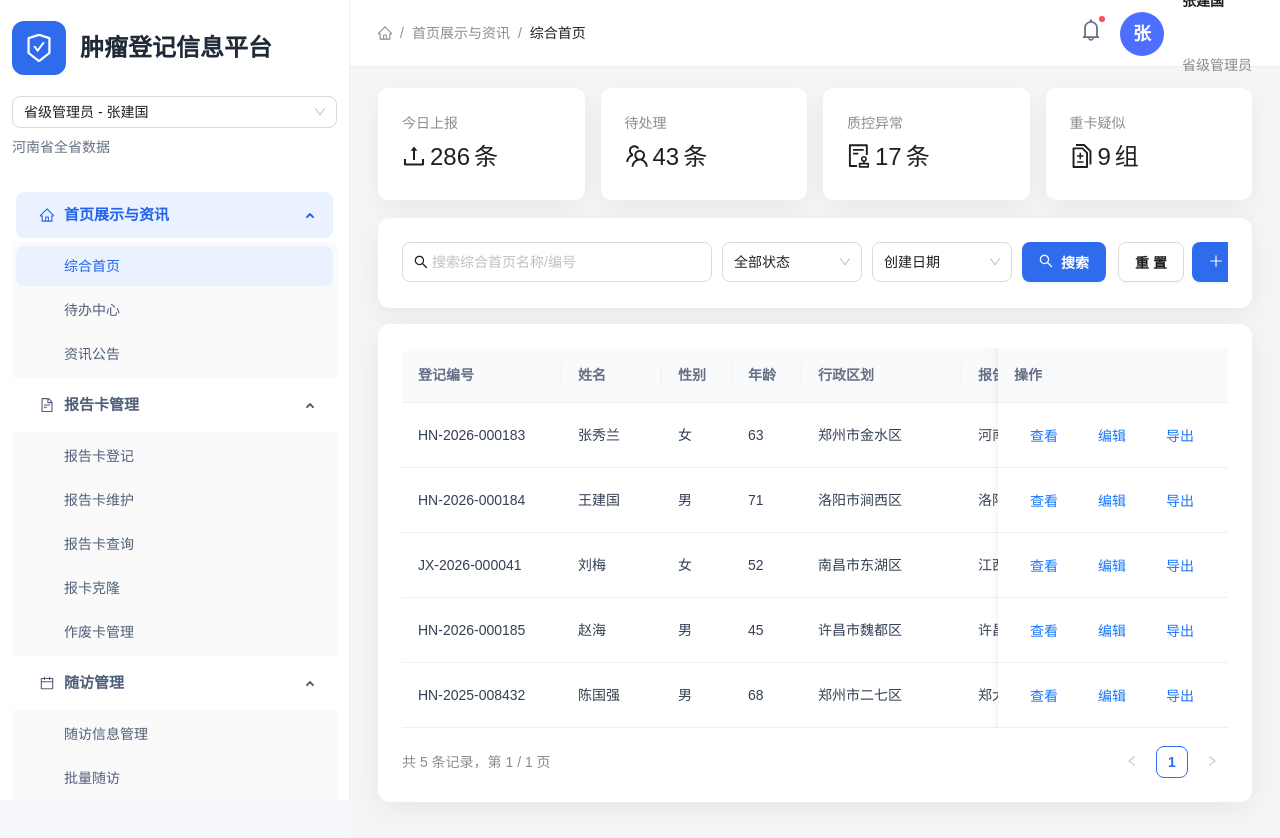
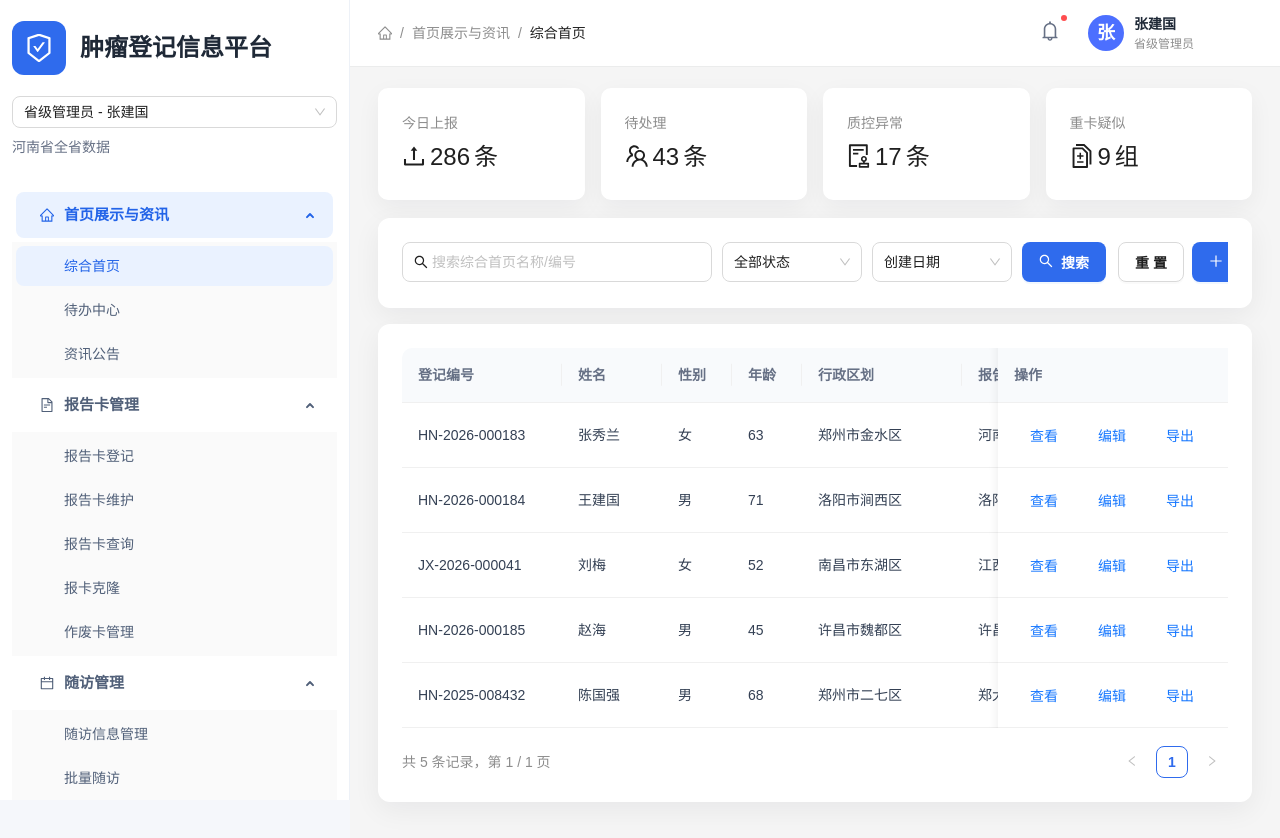
Before and after one commit to zhangruixin99/yuanxing-design, a React (Vite) app: page / in a window 1280 px wide. Built offline with nearby package versions, Linux system fonts and the light colour scheme.

Commit message:
Polish header user layout

```diff
--- a/src/main.jsx
+++ b/src/main.jsx
@@ -348,17 +348,18 @@ function App() {
                 { title: current?.name || "首页概览" }
               ]}
             />
-            <Space size={18}>
-              <Badge dot>
-                <BellOutlined className="header-icon" />
+            <Space size={14} className="header-actions">
+              <Badge dot offset={[-2, 4]}>
+                <Button type="text" shape="circle" className="notice-button" icon={<BellOutlined />} />
               </Badge>
-              <Avatar size={44} className="user-avatar">
-                {roles[roleKey].name.slice(0, 1)}
-              </Avatar>
-              <div>
-                <Text strong>{roles[roleKey].name}</Text>
-                <br />
-                <Text type="secondary">{roles[roleKey].label}</Text>
+              <div className="user-menu">
+                <Avatar size={36} className="user-avatar">
+                  {roles[roleKey].name.slice(0, 1)}
+                </Avatar>
+                <div className="user-meta">
+                  <Text strong>{roles[roleKey].name}</Text>
+                  <Text type="secondary">{roles[roleKey].label}</Text>
+                </div>
               </div>
             </Space>
           </Header>
--- a/src/styles.css
+++ b/src/styles.css
@@ -95,10 +95,34 @@ body,
   display: flex;
   align-items: center;
   justify-content: space-between;
+  gap: 24px;
   height: 66px;
   padding: 0 28px;
   background: #fff;
   box-shadow: 0 1px 0 rgba(16, 24, 40, 0.04);
+}
+
+.app-header .ant-breadcrumb {
+  min-width: 0;
+  flex: 1;
+}
+
+.header-actions {
+  flex: none;
+  min-width: 260px;
+  justify-content: flex-end;
+}
+
+.notice-button {
+  width: 36px;
+  height: 36px;
+  color: #667085;
+  font-size: 20px;
+}
+
+.notice-button:hover {
+  color: #2364e8 !important;
+  background: #f2f6ff !important;
 }
 
 .header-icon {
@@ -106,10 +130,47 @@ body,
   font-size: 22px;
 }
 
+.user-menu {
+  display: flex;
+  align-items: center;
+  gap: 10px;
+  min-width: 172px;
+  padding: 6px 10px 6px 8px;
+  border-radius: 8px;
+}
+
+.user-menu:hover {
+  background: #f7f9fc;
+}
+
 .user-avatar {
   background: #4c6fff;
   font-weight: 700;
   flex: none;
+}
+
+.user-meta {
+  display: flex;
+  min-width: 0;
+  flex-direction: column;
+  align-items: flex-start;
+  line-height: 1.25;
+}
+
+.user-meta .ant-typography {
+  max-width: 132px;
+  margin: 0;
+  overflow: hidden;
+  text-overflow: ellipsis;
+  white-space: nowrap;
+}
+
+.user-meta .ant-typography:first-child {
+  color: #1f2937;
+}
+
+.user-meta .ant-typography:last-child {
+  font-size: 12px;
 }
 
 .app-content {
```
